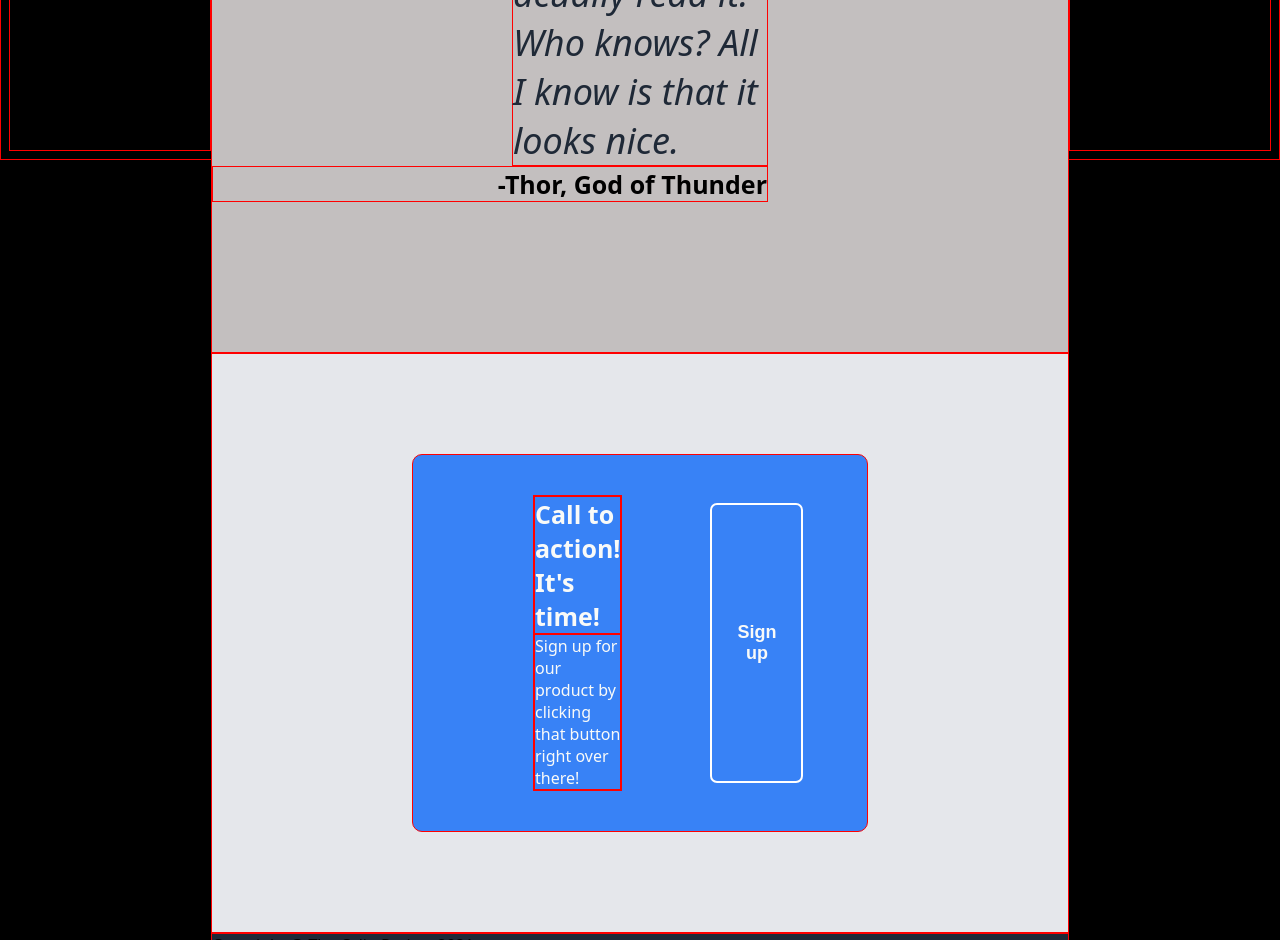
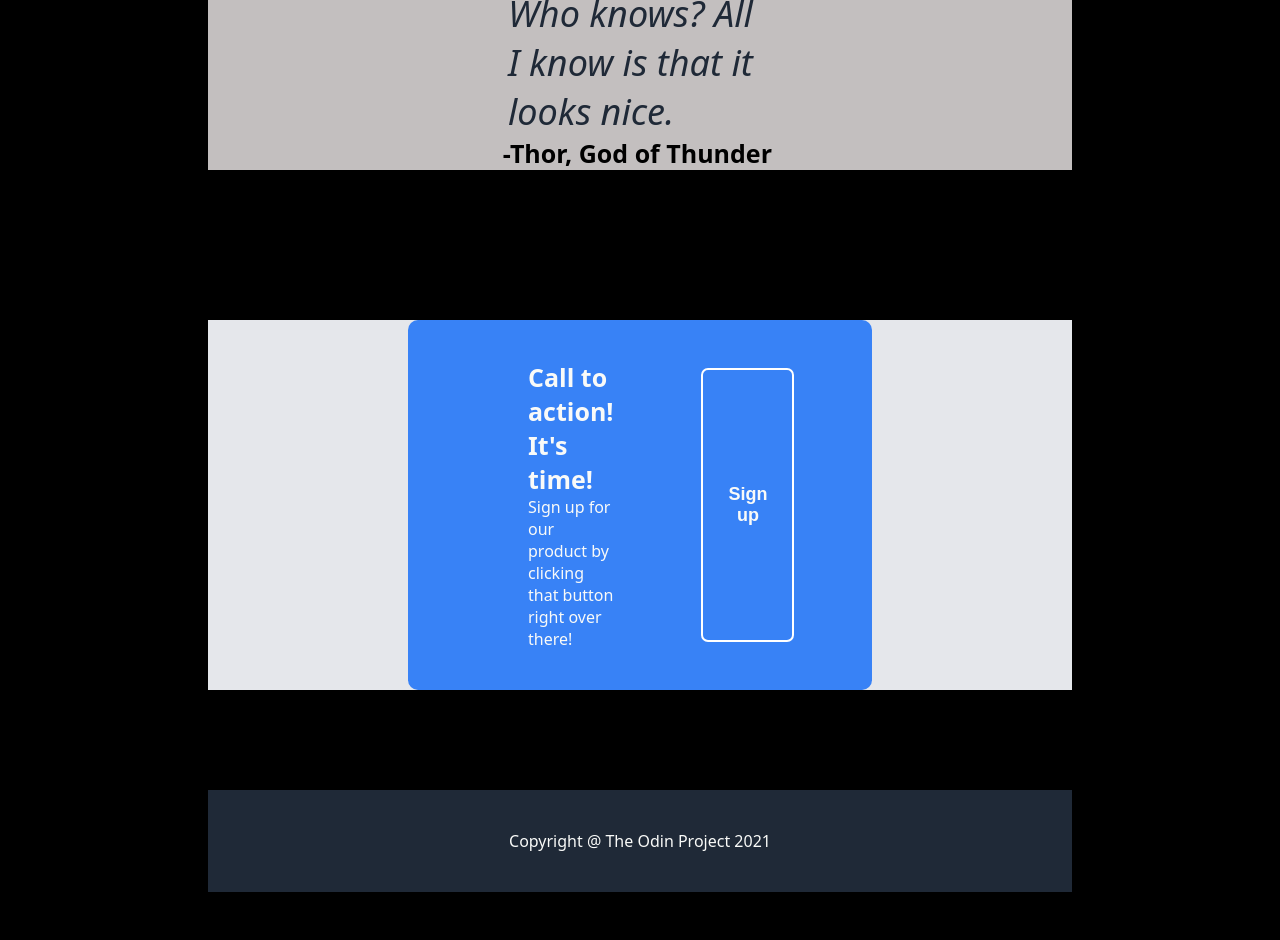
Before and after one commit to Reioo/landing-page, a plain HTML site: page index.html in a window 1280 px wide. Shown: the part 1860-2800 px from the top of the page. After the commit the page ends 2752 px from the top, so only its background shows below. Drawn offline with Linux system fonts and the light colour scheme.

Commit message:
Footer add padding, center, remove red borders

```diff
--- a/index.html
+++ b/index.html
@@ -50,7 +50,7 @@
             </div>
         </div>
         <div class="mid">
-            <div class="quote">This is an inspiring quote, or atestimonial
+            <div class="quote">This is an inspiring quote, or a testimonial
                 of a customer. Maybe it's just filling up space, or maybe
                 people will acually read it. Who knows? All I know is that
                 it looks nice.
@@ -67,7 +67,7 @@
                 <button type="button" class="sign-up">Sign up</button>
             </div>
         </div>
-        <div class="footer">Copyright @ The Odin Project 2021</div>
+        <div class="footer"><div class="text">Copyright @ The Odin Project 2021</div></div>
     </div>
 </body>
 </html>
--- a/styles.css
+++ b/styles.css
@@ -4,7 +4,7 @@ body {
     /* color: antiquewhite; */
 }
 * {
-    border: 1px solid red;
+    /* border: 1px solid transparent; */
     box-sizing: border-box;
 }
 .container {
@@ -174,3 +174,11 @@ button, .call {
     margin-right: 80px;
     border: 2px solid white;
 }
+.footer {
+
+    color: #F9FAF8;
+    padding: 40px 0 40px;
+    margin: 0 auto;
+    display: flex;
+    justify-content: center;
+}
```
